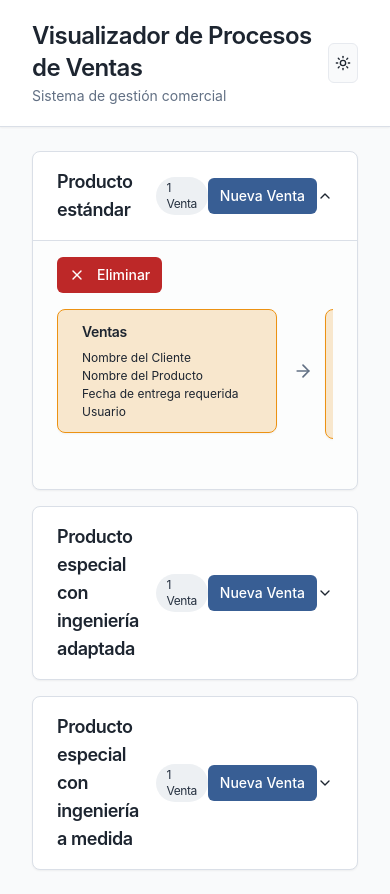
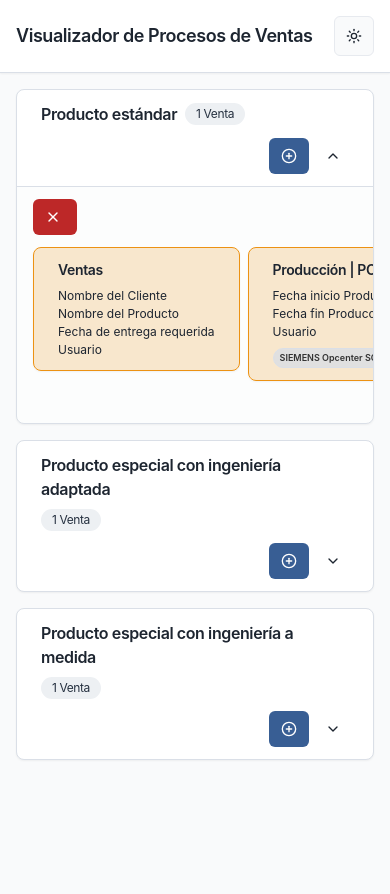
Before and after one commit to micaelasolipago/solipago-web-dev, a React (Vite) app: page / in a window 390 px wide. After the commit the page ends 844 px from the top, so only its background shows below. Built offline with nearby package versions, Linux system fonts and the light colour scheme.

Commit message:
Adapt UI to all screens
Improve responsive layout across ProcessVisualizer and header sections; adjust main content padding, header stacking, and responsive card/grid behavior to ensure proper display on mobile, tablet, and desktop.

```diff
--- a/src/pages/ProcessVisualizer.tsx
+++ b/src/pages/ProcessVisualizer.tsx
@@ -279,13 +279,13 @@ const ProcessVisualizer = () => {
       {/* HEADER y ThemeToggle */}
       {/* =================================== */}
       <header className="border-b bg-card shadow-sm sticky top-0 z-40">
-        <div className="container mx-auto px-8 py-5">
-          <div className="flex items-center justify-between">
-            <div>
-              <h1 className="text-2xl font-semibold text-foreground tracking-tight">
+        <div className="container mx-auto px-4 sm:px-6 lg:px-8 py-4 sm:py-5">
+          <div className="flex items-center justify-between gap-4">
+            <div className="flex-1 min-w-0">
+              <h1 className="text-lg sm:text-xl md:text-2xl font-semibold text-foreground tracking-tight truncate">
                 Visualizador de Procesos de Ventas
               </h1>
-              <p className="text-sm text-muted-foreground mt-0.5">
+              <p className="text-xs sm:text-sm text-muted-foreground mt-0.5 hidden sm:block">
                 Sistema de gestión comercial
               </p>
             </div>
@@ -297,7 +297,7 @@ const ProcessVisualizer = () => {
       {/* =================================== */}
       {/* CONTENIDO PRINCIPAL */}
       {/* =================================== */}
-      <main className="container mx-auto px-8 py-6">
+      <main className="container mx-auto px-4 sm:px-6 lg:px-8 py-4 sm:py-6">
         <div className="space-y-4">
           {/* Mapeamos sobre los procesos ESTÁTICOS para mostrar la tarjeta contenedora y el botón */}
           {processes.map((process) => {
@@ -312,17 +312,18 @@ const ProcessVisualizer = () => {
                 className="border hover:border-primary/30 transition-all duration-200 overflow-hidden shadow-sm"
               >
               <CardHeader
-                className="cursor-pointer select-none hover:bg-muted/50 transition-colors py-4"
+                className="cursor-pointer select-none hover:bg-muted/50 transition-colors py-3 sm:py-4"
                 onClick={() => setExpandedProcess(isExpanded ? null : process.id)}
               >
-                <div className="flex items-center justify-between">
-                  <CardTitle className="text-lg font-semibold flex items-center gap-3 w-[520px]">
-                    {process.name}
-                    <Badge variant="secondary" className="font-normal text-xs">
+                <div className="flex flex-col sm:flex-row items-start sm:items-center justify-between gap-3">
+                  <CardTitle className="text-base sm:text-lg font-semibold flex flex-wrap items-center gap-2 sm:gap-3 flex-1">
+                    <span className="break-words">{process.name}</span>
+                    <Badge variant="secondary" className="font-normal text-xs whitespace-nowrap">
                       {salesForThisProcess.length} {salesForThisProcess.length === 1 ? 'Venta' : 'Ventas'}
                     </Badge>
                   </CardTitle>
 
+                  <div className="flex items-center gap-2 self-end sm:self-auto">
                     {/* BOTÓN: Nueva Venta */}
                     <Button
                         variant="default"
@@ -331,17 +332,20 @@ const ProcessVisualizer = () => {
                             e.stopPropagation();
                             addSale(process.id, process.name);
                         }}
+                        className="text-xs sm:text-sm"
                     >
-                      Nueva Venta
+                        <PlusCircle className="w-3 h-3 sm:w-4 sm:h-4 sm:mr-1" />
+                        <span className="hidden sm:inline">Nueva Venta</span>
                     </Button>
 
-                  <Button variant="ghost" size="icon">
+                    <Button variant="ghost" size="icon" className="h-8 w-8 sm:h-10 sm:w-10">
                       {isExpanded ? (
-                      <ChevronUp className="w-5 h-5" />
+                        <ChevronUp className="w-4 h-4 sm:w-5 sm:h-5" />
                       ) : (
-                      <ChevronDown className="w-5 h-5" />
+                        <ChevronDown className="w-4 h-4 sm:w-5 sm:h-5" />
                       )}
                     </Button>
+                  </div>
                 </div>
               </CardHeader>
 
@@ -352,8 +356,8 @@ const ProcessVisualizer = () => {
                     if (!saleProcess) return null;
 
                     return (
-                        <div key={sale.id} className="border-t bg-muted/20 pt-4 pb-6 px-6">
-                            <div className="flex items-center justify-between mb-4">
+                        <div key={sale.id} className="border-t bg-muted/20 pt-3 pb-4 sm:pt-4 sm:pb-6 px-4 sm:px-6">
+                            <div className="flex items-center justify-between mb-3 sm:mb-4">
                                 {/* Etiqueta de la Venta (ID) */}
                                 {/*
                                 <span className="text-sm font-bold text-foreground/80">
@@ -365,13 +369,15 @@ const ProcessVisualizer = () => {
                                     variant="destructive"
                                     size="sm"
                                     onClick={() => removeSale(sale.id)}
+                                    className="text-xs sm:text-sm"
                                 >
-                                    <X className="w-4 h-4 mr-1" /> Eliminar
+                                    <X className="w-3 h-3 sm:w-4 sm:h-4 mr-1" />
+                                    <span className="hidden xs:inline">Eliminar</span>
                                 </Button>
                             </div>
 
                             {/* FILA DE ETAPAS */}
-                            <div className="flex items-stretch gap-3 overflow-x-auto pb-2">
+                            <div className="flex items-stretch gap-2 sm:gap-3 overflow-x-auto pb-2 -mx-4 px-4 sm:mx-0 sm:px-0">
                                 {saleProcess.stages.map((stage, index) => {
                                     // isComplete y cardClasses (Punto 3)
                                     const isComplete = isStageComplete(sale.id, index, stage.fields);
@@ -383,10 +389,10 @@ const ProcessVisualizer = () => {
                                     const currentData = fieldData[sale.id]?.[index] || {};
 
                                     return (
-                                        <div key={index} className="flex items-center gap-4 flex-shrink-0 h-full">
+                                        <div key={index} className="flex items-center gap-2 sm:gap-3 md:gap-4 flex-shrink-0 h-full">
                                             {/* Stage Card */}
                                             <Card
-                                                className={`${cardClasses} border min-w-[220px] cursor-pointer hover:shadow-md hover:border-primary/50 transition-all duration-200 h-full`}
+                                                className={`${cardClasses} border min-w-[180px] sm:min-w-[200px] md:min-w-[220px] cursor-pointer hover:shadow-md hover:border-primary/50 transition-all duration-200 h-full`}
                                                 onClick={() => {
                                                     // Usamos sale.id como processId para el estado selectedStage
                                                     const initialValues: { [key: string]: string } = {};
@@ -430,14 +436,14 @@ const ProcessVisualizer = () => {
 
                                                     {/* Bloque de aplicaciones */}
                                                     {stage.apps.length > 0 && (
-                                                        <div className="flex flex-wrap gap-1 mt-2">
+                                                        <div className="flex flex-wrap gap-1 sm:gap-1.5 mt-2 sm:mt-3">
                                                             {stage.apps.map((app, idx) => {
                                                                 const { style, className: appClass } = getAppStyles(app);
                                                                 return (
                                                                     <Badge
                                                                         key={idx}
                                                                         variant="outline"
-                                                                        className={cn("text-[9px] px-1.5 py-0 h-4", appClass)}
+                                                                        className={cn("text-[9px] sm:text-xs px-1.5 sm:px-2 py-0.5", appClass)}
                                                                         style={style}
                                                                     >
                                                                         {app}
@@ -451,7 +457,7 @@ const ProcessVisualizer = () => {
 
                                             {/* Arrow */}
                                             {index < saleProcess.stages.length - 1 && (
-                                                <ArrowRight className="w-5 h-5 text-muted-foreground flex-shrink-0" />
+                                                <ArrowRight className="w-4 h-4 sm:w-5 sm:h-5 text-muted-foreground flex-shrink-0 hidden sm:block" />
                                             )}
                                         </div>
                                     );
@@ -476,18 +482,18 @@ const ProcessVisualizer = () => {
           setFormValues({});
         }}
       >
-        <DialogContent className="sm:max-w-[425px]">
+        <DialogContent className="sm:max-w-[425px] max-h-[90vh] overflow-y-auto">
           <DialogHeader>
-            <DialogTitle>
+            <DialogTitle className="text-base sm:text-lg">
               {selectedStage?.stage.title} - {selectedStage?.processName}
             </DialogTitle>
-            <DialogDescription>
+            <DialogDescription className="text-xs sm:text-sm">
               Instancia: {selectedStage?.processId}
             </DialogDescription>
           </DialogHeader>
-          <div className="grid gap-4 py-4">
+          <div className="grid gap-3 sm:gap-4 py-3 sm:py-4">
 {/* 1. Bloque de campos (CON LÓGICA DE FECHA CORREGIDA) */}
-            <div className="space-y-4">
+            <div className="space-y-3 sm:space-y-4">
               {selectedStage?.stage.fields.map((field, idx) => {
                 // Detección de tipos de campo
                 const isYesNoField = field.includes("[SI/NO]");
@@ -498,8 +504,8 @@ const ProcessVisualizer = () => {
                 const formKey = cleanField;
 
                 return (
-                  <div key={idx} className="grid gap-2">
-                    <Label htmlFor={`field-${idx}`}>{cleanField}</Label>
+                  <div key={idx} className="grid gap-1.5 sm:gap-2">
+                    <Label htmlFor={`field-${idx}`} className="text-xs sm:text-sm">{cleanField}</Label>
 
                     {isYesNoField ? (
                       // (Bloque Select se mantiene igual)
@@ -537,14 +543,14 @@ const ProcessVisualizer = () => {
             </div>
             {/* Bloque de aplicaciones (Estilos Condicionales) */}
             {selectedStage?.stage.apps && selectedStage.stage.apps.length > 0 && (
-              <div className="flex flex-wrap gap-2">
+              <div className="flex flex-wrap gap-1.5 sm:gap-2">
                 {selectedStage.stage.apps.map((app, idx) => {
                   const { style, className: appClass } = getAppStyles(app);
                   return (
                     <Badge
                       key={idx}
                       variant="outline"
-                      className={cn("text-sm", appClass)}
+                      className={cn("text-xs sm:text-sm", appClass)}
                       style={style}
                     >
                       {app}
@@ -554,17 +560,18 @@ const ProcessVisualizer = () => {
               </div>
             )}
 
-            <div className="flex justify-end gap-2 pt-4">
+            <div className="flex justify-end gap-2 pt-3 sm:pt-4">
               <Button
                 variant="outline"
                 onClick={() => {
                   setSelectedStage(null);
                   setFormValues({});
                 }}
+                className="text-xs sm:text-sm"
               >
                 Cancelar
               </Button>
-              <Button onClick={handleSaveFields}>
+              <Button onClick={handleSaveFields} className="text-xs sm:text-sm">
                 Guardar
               </Button>
             </div>
```
Lines whose indentation alone changed are shown as unchanged.
